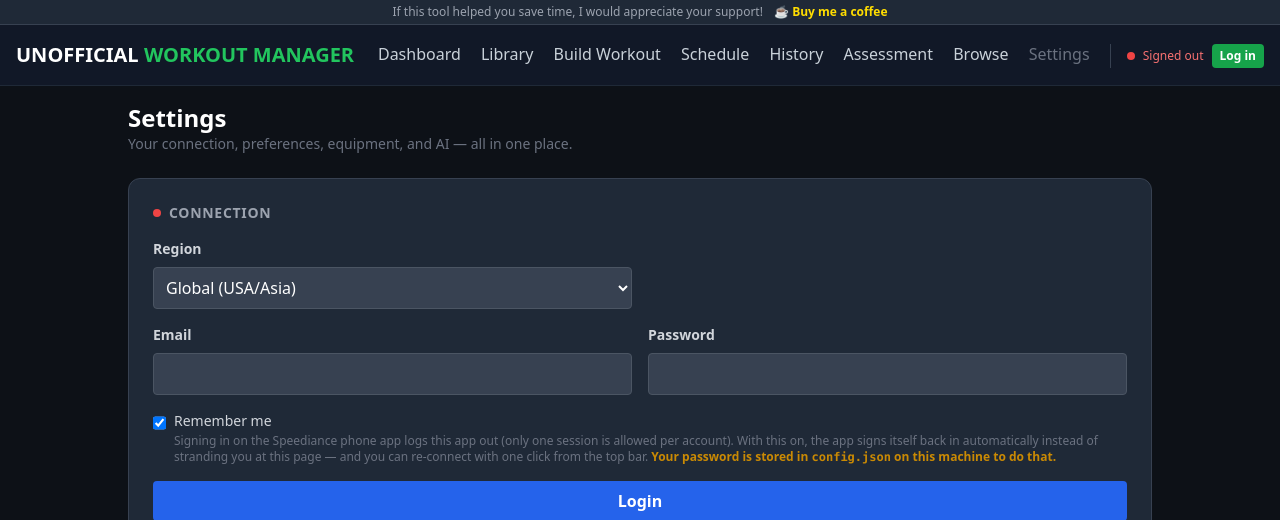
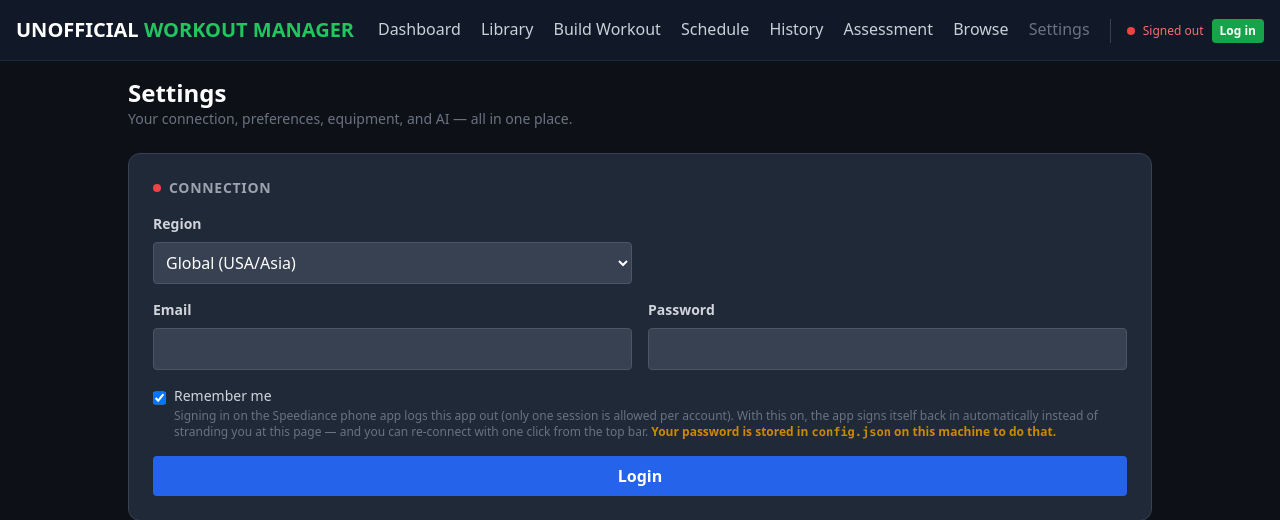
Before and after one commit to labatt/speediance-smartgym-workout-manager, a Flask app: page /settings in a window 1280 px wide. Shown: the top 520 px of the page. Run offline with Flask 3, Linux system fonts and the light colour scheme; some libraries are stand-ins or nearby versions.

Commit message:
chore: remove upstream 'Buy me a coffee' donation banner
Co-Authored-By: Claude Opus 4.8 <noreply@anthropic.com>
Claude-Session: https://claude.ai/code/session_01RFiY9W6dmzZKAd2y4Ku4Ct

```diff
--- a/templates/layout.html
+++ b/templates/layout.html
@@ -9,14 +9,6 @@
     {% block head %}{% endblock %}
 </head>
 <body class="min-h-screen flex flex-col">
-    <div class="bg-gray-800 text-gray-400 text-xs py-1 border-b border-gray-700 text-center">
-        <div class="container mx-auto">
-            If this tool helped you save time, I would appreciate your support!
-            <a href="https://buymeacoffee.com/hbui3" target="_blank" class="text-[#FFDD00] hover:underline font-bold ml-2">
-                ☕ Buy me a coffee
-            </a>
-        </div>
-    </div>
     <nav class="bg-gray-900 border-b border-gray-800 p-4">
         <div class="container mx-auto flex justify-between items-center">
             <a href="/" class="text-xl font-bold text-white">UNOFFICIAL <span class="text-green-500">WORKOUT MANAGER</span></a>
```
